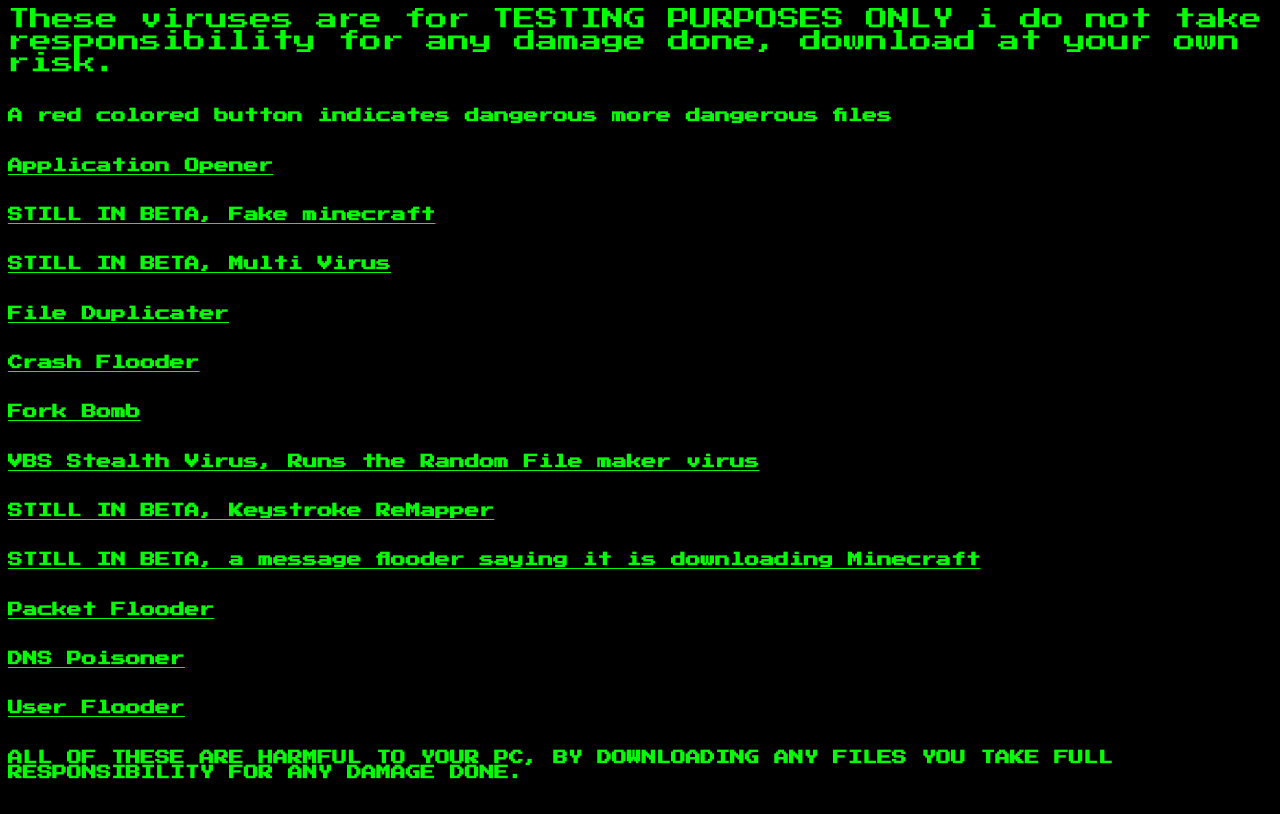
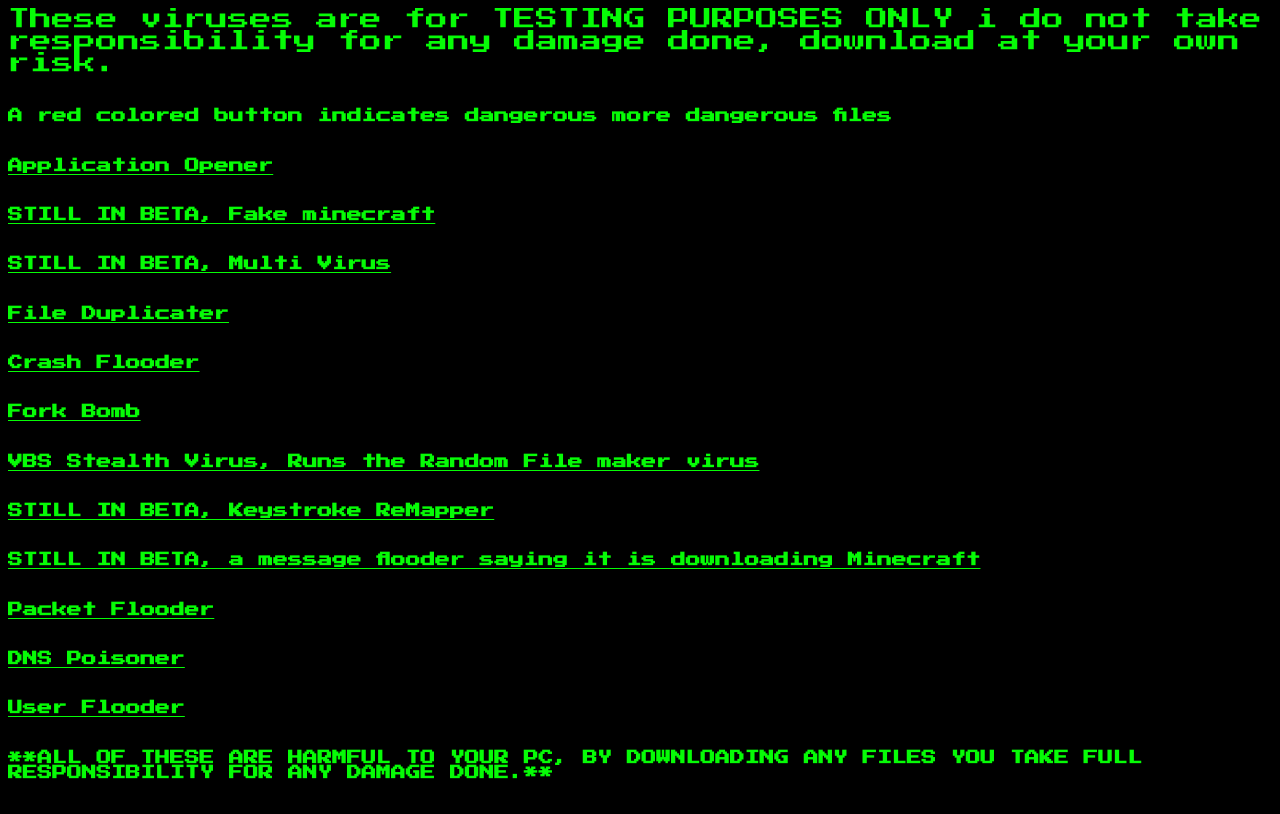
Before and after one commit to Lodzgg/batchfiles, a plain HTML site: page index.html in a window 1280 px wide. Drawn offline with Linux system fonts and the light colour scheme.

Commit message:
Update index.html

```diff
--- a/index.html
+++ b/index.html
@@ -62,6 +62,6 @@ body {
           <a href="userflood.bat" style="color:#06FC06">User Flooder
     </a>
     </h6>
-    <h6 style="color:#06FC06">ALL OF THESE ARE HARMFUL TO YOUR PC, BY DOWNLOADING ANY FILES YOU TAKE FULL RESPONSIBILITY FOR ANY DAMAGE DONE.</h6>
+    <h6 style="color:#06FC06">**ALL OF THESE ARE HARMFUL TO YOUR PC, BY DOWNLOADING ANY FILES YOU TAKE FULL RESPONSIBILITY FOR ANY DAMAGE DONE.**</h6>
       </body>
       </html>
```
